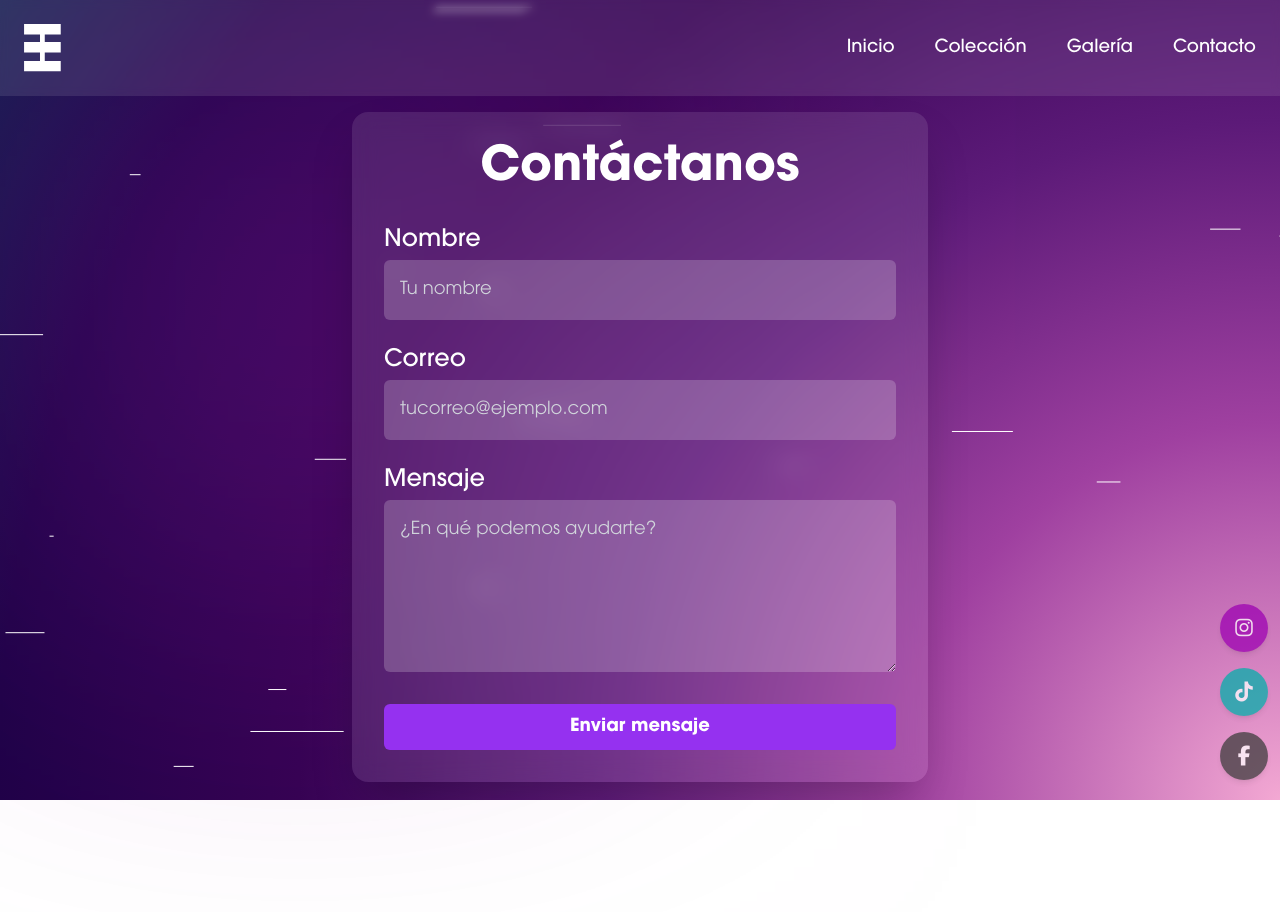
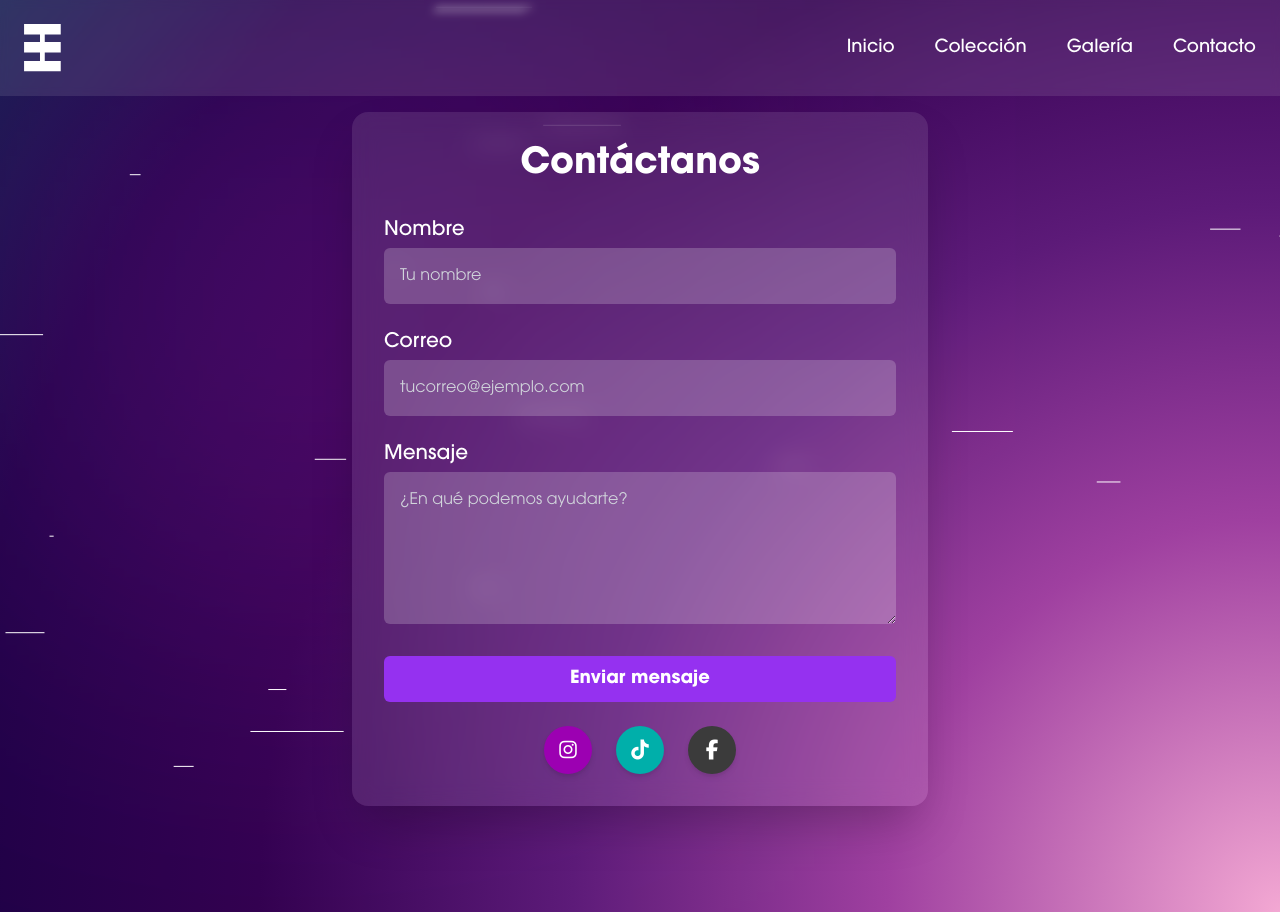
Before and after one commit to kattiaT/xtreet_landing, a React (Vite) app in the folder client/: page /contacto in a window 1280 px wide. Before the commit the page ends 800 px from the top, so only its background shows below. Built offline with nearby package versions, Linux system fonts and the light colour scheme.

Commit message:
Mejoras
mejoras visuales

```diff
--- a/client/index.html
+++ b/client/index.html
@@ -1,5 +1,6 @@
 <!doctype html>
 <html lang="en">
+
 <head>
   <meta charset="UTF-8" />
   <link rel="icon" type="image/svg+xml" href="/vite.svg" />
@@ -8,8 +9,10 @@
   <meta name="viewport" content="width=device-width, initial-scale=1.0" />
   <title>Vite + React</title>
 </head>
+
 <body>
   <div id="root"></div>
   <script type="module" src="/src/main.jsx"></script>
 </body>
+
 </html>
--- a/client/src/App.jsx
+++ b/client/src/App.jsx
@@ -7,10 +7,9 @@ import ParticlesBackground from './components/ParticlesBackground';
 
 function App() {
   return (
-    <div className="w-screen h-screen overflow-hidden">
+    <div className="min-h-screen w-screen overflow-x-hidden">
       <Router>
 
-        <SocialIcons />
         <Navbar />
 
         <Routes>
--- a/client/src/HeroSection.jsx
+++ b/client/src/HeroSection.jsx
@@ -1,4 +1,5 @@
 import { useEffect, useState } from 'react';
+import SocialIcons from './components/SocialIcons';
 
 export default function HeroSection() {
   useEffect(() => {
@@ -47,6 +48,7 @@ export default function HeroSection() {
           COMPRAR AHORA
         </a>
       </div>
+      <SocialIcons />
     </section>
   );
 }
--- a/client/src/components/Contacto.jsx
+++ b/client/src/components/Contacto.jsx
@@ -1,16 +1,16 @@
 import React, { useState } from 'react';
+import SocialIcons from './SocialIcons';
 
 export default function Contacto() {
     const [formData, setFormData] = useState({ nombre: '', email: '', mensaje: '' });
     const [error, setError] = useState('');
     const [success, setSuccess] = useState('');
+    const [loading, setLoading] = useState(false);
 
-    //se obtiene el dato
     const handleChange = (e) => {
         setFormData({ ...formData, [e.target.name]: e.target.value });
     };
 
-    //validacion
     const validarEmail = (email) =>
         /^[^\s@]+@[^\s@]+\.[^\s@]+$/.test(email);
 
@@ -18,16 +18,19 @@ export default function Contacto() {
         e.preventDefault();
         setError('');
         setSuccess('');
+        setLoading(true);
 
         const { nombre, email, mensaje } = formData;
 
-        //verificaciones
+        //validaciones
         if (!nombre || !email || !mensaje) {
             setError('Todos los campos son obligatorios');
+            setLoading(false);
             return;
         }
         if (!validarEmail(email)) {
             setError('Correo no válido');
+            setLoading(false);
             return;
         }
 
@@ -47,65 +50,86 @@ export default function Contacto() {
             }
         } catch (err) {
             setError('Error de conexión con el servidor');
+        } finally {
+            setLoading(false);
         }
+
     };
 
     return (
-        <section className="h-screen w-full bg-xtreet-gradient text-white pt-28 pb-16 px-4 overflow-y-auto scrollbar-hide">
-            <div className="xtreet-blur fixed inset-0 z-0"></div>
+        <section className="w-full min-h-screen bg-xtreet-gradient text-white px-4 pt-28 pb-20 flex justify-center overflow-auto">
+            {/* difuminado */}
+            <div className="xtreet-blur fixed inset-0 z-0 pointer-events-none"></div>
 
-            <div className="relative z-10 flex justify-center items-center min-h-full">
+            <div className="relative z-10 w-full max-w-xl min-h-[90vh]">
                 <form
                     onSubmit={handleSubmit}
-                    className="font-avant w-full max-w-xl bg-white/10 p-8 rounded-2xl shadow-2xl backdrop-blur-md animate-fadeInUp"
+                    className="font-avant w-full bg-white/10 p-8 rounded-2xl shadow-2xl backdrop-blur-md animate-fadeInUp"
                 >
-                    <h2 className="text-5xl font-bold text-center mb-8">Contáctanos</h2>
+                    <h2 className="text-4xl font-bold text-center mb-8">Contáctanos</h2>
 
                     <div className="mb-4">
-                        <label className="block mb-1 text-2xl font-medium">Nombre</label>
+                        <label className="block mb-1 text-xl font-medium">Nombre</label>
                         <input
                             type="text"
                             name="nombre"
                             value={formData.nombre}
                             onChange={handleChange}
-                            className="w-full p-3 rounded bg-white/20 text-white placeholder-gray-300 focus:outline-none focus:ring-2 focus:ring-purple-500 text-lg"
+                            className="w-full p-3 rounded bg-white/20 text-white placeholder-gray-300 focus:outline-none focus:ring-2 focus:ring-purple-500 text-base"
                             placeholder="Tu nombre"
                         />
                     </div>
 
                     <div className="mb-4">
-                        <label className="block mb-1 text-2xl font-medium">Correo</label>
+                        <label className="block mb-1 text-xl font-medium">Correo</label>
                         <input
                             type="email"
                             name="email"
                             value={formData.email}
                             onChange={handleChange}
-                            className="w-full p-3 rounded bg-white/20 text-white placeholder-gray-300 focus:outline-none focus:ring-2 focus:ring-purple-500 text-lg"
+                            className="w-full p-3 rounded bg-white/20 text-white placeholder-gray-300 focus:outline-none focus:ring-2 focus:ring-purple-500 text-base"
                             placeholder="tucorreo@ejemplo.com"
                         />
                     </div>
 
                     <div className="mb-4">
-                        <label className="block mb-1 text-2xl font-medium">Mensaje</label>
+                        <label className="block mb-1 text-xl font-medium">Mensaje</label>
                         <textarea
                             name="mensaje"
                             value={formData.mensaje}
                             onChange={handleChange}
-                            className="w-full p-3 rounded bg-white/20 text-white placeholder-gray-300 focus:outline-none focus:ring-2 focus:ring-purple-500 text-lg"
+                            className="w-full p-3 rounded bg-white/20 text-white placeholder-gray-300 focus:outline-none focus:ring-2 focus:ring-purple-500 text-base"
                             placeholder="¿En qué podemos ayudarte?"
                             rows={5}
                         />
                     </div>
 
-                    {error && <p className="text-red-400 mb-2 text-xl text-center">{error}</p>}
-                    {success && <p className="text-green-400 mb-2 text-xl text-center ">{success}</p>}
+                    {error && (
+                        <div className="mb-4 text-center text-red-400 bg-red-500/10 border border-red-500 rounded-md py-2 px-4 text-lg font-medium">
+                            {error}
+                        </div>
+                    )}
+                    {success && (
+                        <div className="mb-4 text-center text-green-400 bg-green-500/10 border border-green-500 rounded-md py-2 px-4 text-lg font-medium">
+                            {success}
+                        </div>
+                    )}
 
                     <button
                         type="submit"
-                        className="w-full bg-[#9531F0] hover:bg-[#7a28c7] text-white font-bold py-2 px-4 rounded transition duration-300 text-lg"
+                        className="w-full bg-[#9531F0] hover:bg-[#7a28c7] text-white font-bold py-2 px-4 rounded transition duration-300 text-lg flex items-center justify-center gap-2"
+                        disabled={loading}
                     >
-                        Enviar mensaje
+                        {loading && (
+                            <svg className="animate-spin h-5 w-5 text-white" xmlns="http://www.w3.org/2000/svg" fill="none" viewBox="0 0 24 24">
+                                <circle className="opacity-25" cx="12" cy="12" r="10" stroke="currentColor" strokeWidth="4" />
+                                <path className="opacity-75" fill="currentColor" d="M4 12a8 8 0 018-8v4a4 4 0 00-4 4H4z" />
+                            </svg>
+                        )}
+                        {loading ? 'Enviando...' : 'Enviar mensaje'}
                     </button>
+                    <SocialIcons embedded={true} />
+
                 </form>
             </div>
         </section>
--- a/client/src/components/SocialIcons.jsx
+++ b/client/src/components/SocialIcons.jsx
@@ -1,40 +1,40 @@
 import React from 'react';
 
-export default function SocialIcons() {
-    const iconStyle = 'text-white text-2xl';
+export default function SocialIcons({ embedded = false }) {
+    const containerClass = embedded
+        ? 'flex justify-center gap-4 mt-6'
+        : 'animate-pulse fixed bottom-5 right-3 flex flex-col items-center space-y-4 z-40';
+
+    const iconClass = 'w-12 h-12 flex items-center justify-center rounded-full shadow-md hover:scale-110 transition duration-300 text-xl text-white';
 
     return (
-        <div className="animate-pulse fixed bottom-5 right-3 flex flex-col items-center space-y-4 z-50">
-            {/* Instagram */}
+        <div className={containerClass}>
             <a
                 href="https://instagram.com"
                 target="_blank"
                 rel="noopener noreferrer"
-                className="bg-[#9C00B2] w-12 h-12 flex items-center justify-center rounded-full shadow-md hover:scale-110 transition duration-300"
+                className={`bg-[#9C00B2] ${iconClass}`}
             >
-                <i className="fab fa-instagram text-xl text-white"></i>
+                <i className="fab fa-instagram"></i>
             </a>
 
-            {/* TikTok */}
             <a
                 href="https://tiktok.com"
                 target="_blank"
                 rel="noopener noreferrer"
-                className="bg-[#00AFAA] w-12 h-12 flex items-center justify-center rounded-full shadow-md hover:scale-110 transition duration-300"
+                className={`bg-[#00AFAA] ${iconClass}`}
             >
-                <i className="fab fa-tiktok text-xl text-white"></i>
+                <i className="fab fa-tiktok"></i>
             </a>
 
-            {/* Facebook */}
             <a
                 href="https://facebook.com"
                 target="_blank"
                 rel="noopener noreferrer"
-                className="bg-[#3B3B3B] w-12 h-12 flex items-center justify-center rounded-full shadow-md hover:scale-110 transition duration-300"
+                className={`bg-[#3B3B3B] ${iconClass}`}
             >
-                <i className="fab fa-facebook-f text-xl text-white"></i>
+                <i className="fab fa-facebook-f"></i>
             </a>
         </div>
-
     );
 }
--- a/client/src/index.css
+++ b/client/src/index.css
@@ -23,28 +23,21 @@ a {
 
 html,
 body {
-  height: 100%;
+  min-height: 100vh;
   overflow-x: hidden;
   overflow-y: auto;
-  scroll-behavior: smooth;
 }
 
-/* Ocultar scrollbar visual sin bloquear el scroll */
-.scrollbar-hide {
-  scrollbar-width: none;
-  /* Firefox */
-  -ms-overflow-style: none;
-  /* IE 10+ */
+
+* {
+  box-sizing: border-box;
 }
 
-.scrollbar-hide::-webkit-scrollbar {
-  display: none;
-  /* Chrome, Safari, Edge */
-}
 
-body {
+
+/* body {
   overflow-x: hidden;
-}
+} */
 
 h1 {
   font-size: 3.2em;
```
Lines whose indentation alone changed are shown as unchanged.
